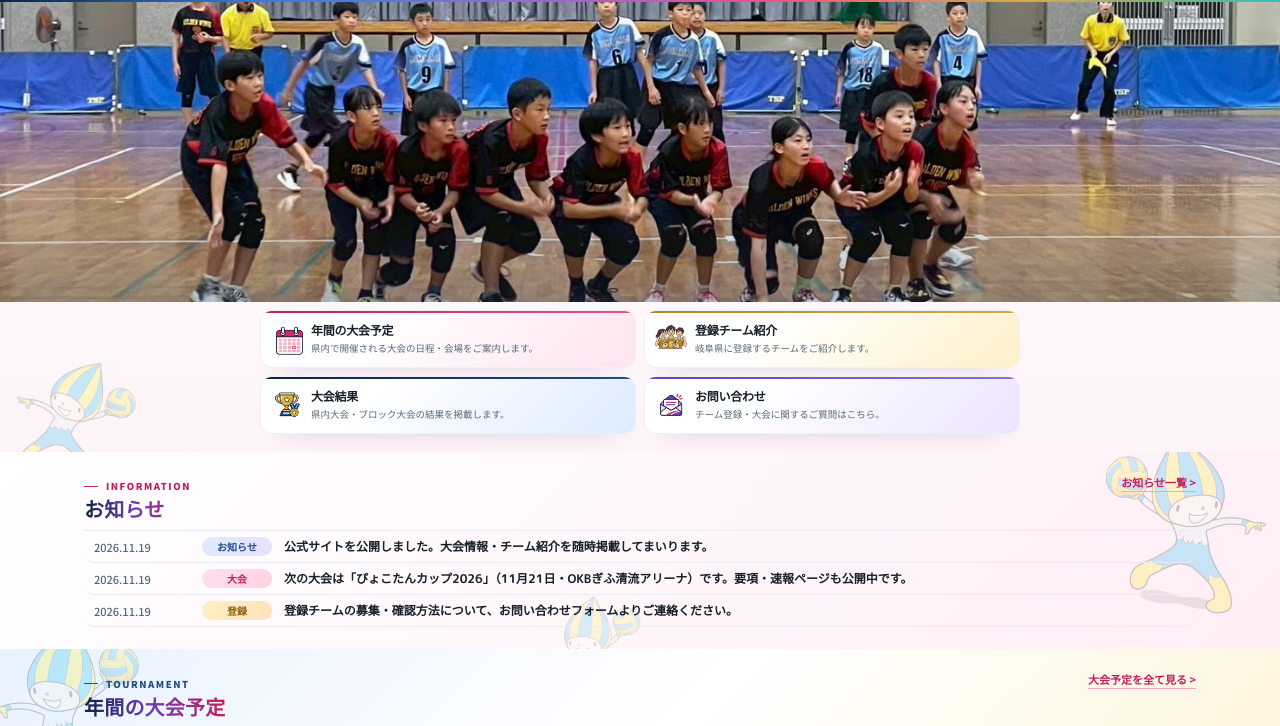
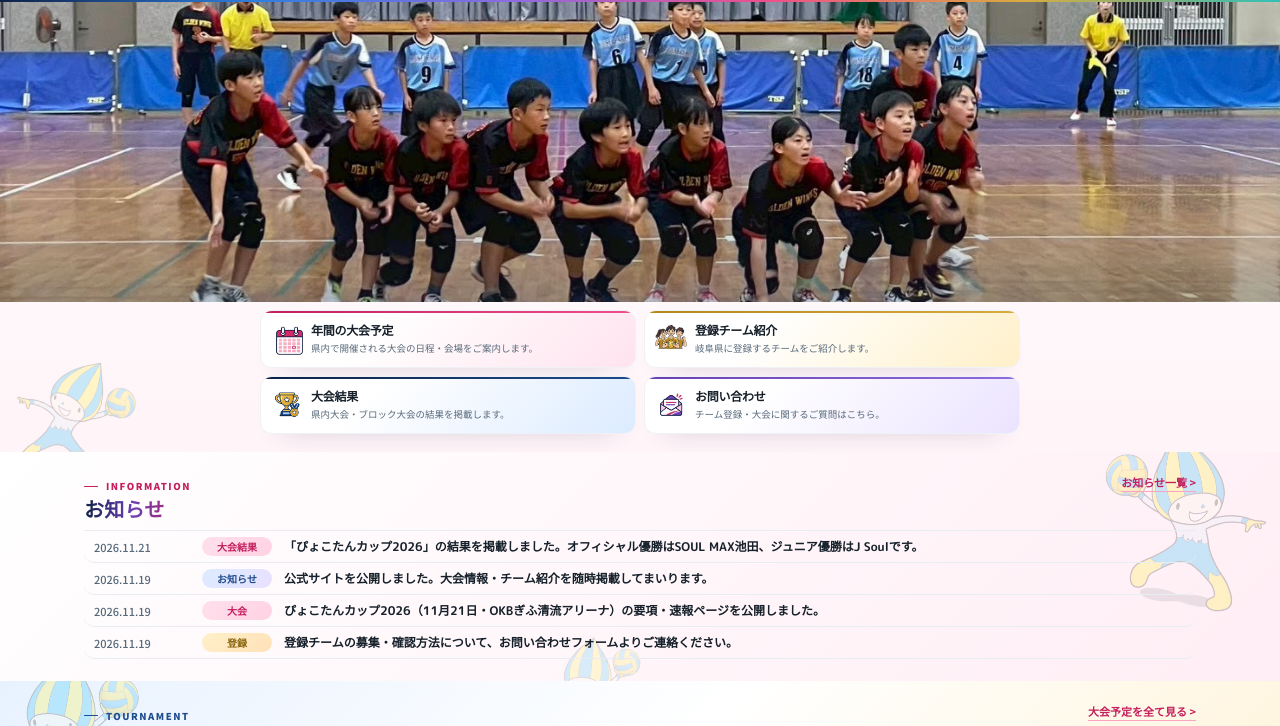
Before and after one commit to kobudodge51/gifu-dodgeball-hp, a plain HTML site: page index.html in a window 1280 px wide. Shown: the part 43-769 px from the top of the page. Drawn offline with Linux system fonts and the light colour scheme.

Commit message:
お知らせに大会結果を追加
Co-Authored-By: Claude Sonnet 5.5 <noreply@anthropic.com>
Claude-Session: https://claude.ai/code/session_01UsgPRhYA9HstcqDxaXJwfK

```diff
--- a/index.html
+++ b/index.html
@@ -699,11 +699,14 @@
         <a class="more" href="#">お知らせ一覧 &gt;</a>
       </div>
       <div class="news-list">
+        <div class="news-row"><a href="results.html" style="display:contents">
+          <time>2026.11.21</time><span class="tag tag-pink">大会結果</span><h3>「ぴょこたんカップ2026」の結果を掲載しました。オフィシャル優勝はSOUL MAX池田、ジュニア優勝はJ Soulです。</h3>
+        </a></div>
         <div class="news-row"><a href="#" style="display:contents">
           <time>2026.11.19</time><span class="tag tag-blue">お知らせ</span><h3>公式サイトを公開しました。大会情報・チーム紹介を随時掲載してまいります。</h3>
         </a></div>
         <div class="news-row"><a href="#" style="display:contents">
-          <time>2026.11.19</time><span class="tag tag-pink">大会</span><h3>次の大会は「ぴょこたんカップ2026」（11月21日・OKBぎふ清流アリーナ）です。要項・速報ページも公開中です。</h3>
+          <time>2026.11.19</time><span class="tag tag-pink">大会</span><h3>ぴょこたんカップ2026（11月21日・OKBぎふ清流アリーナ）の要項・速報ページを公開しました。</h3>
         </a></div>
         <div class="news-row"><a href="#" style="display:contents">
           <time>2026.11.19</time><span class="tag tag-yellow">登録</span><h3>登録チームの募集・確認方法について、お問い合わせフォームよりご連絡ください。</h3>
```
